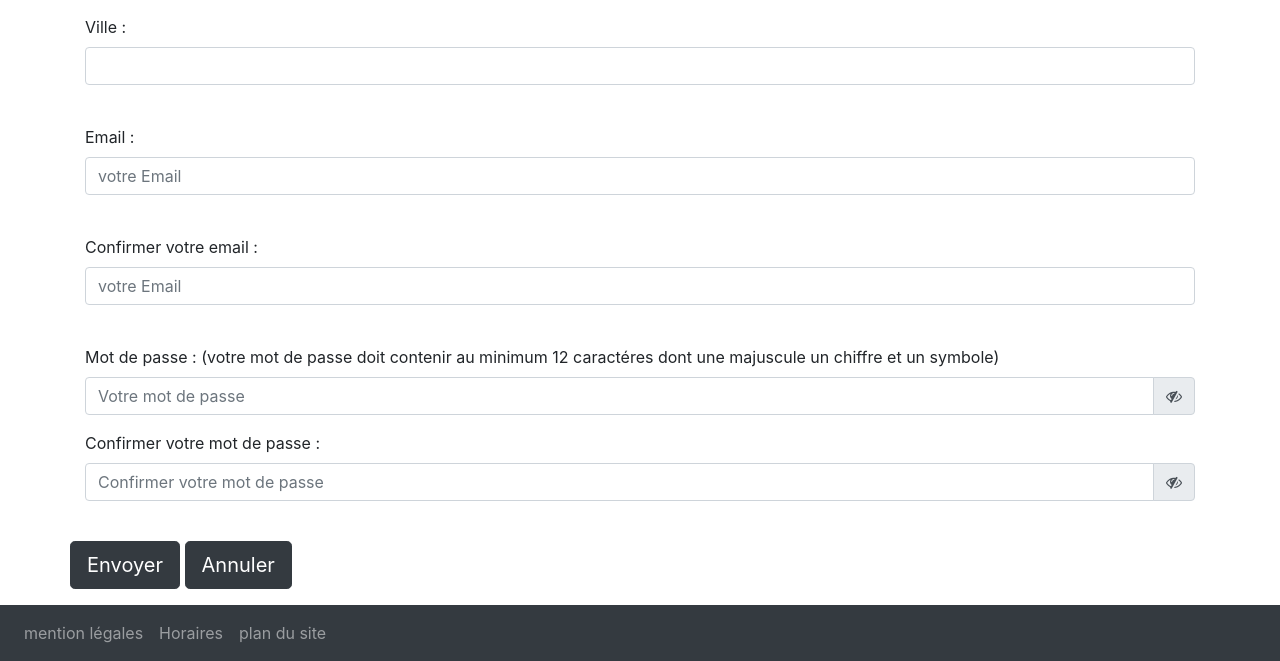
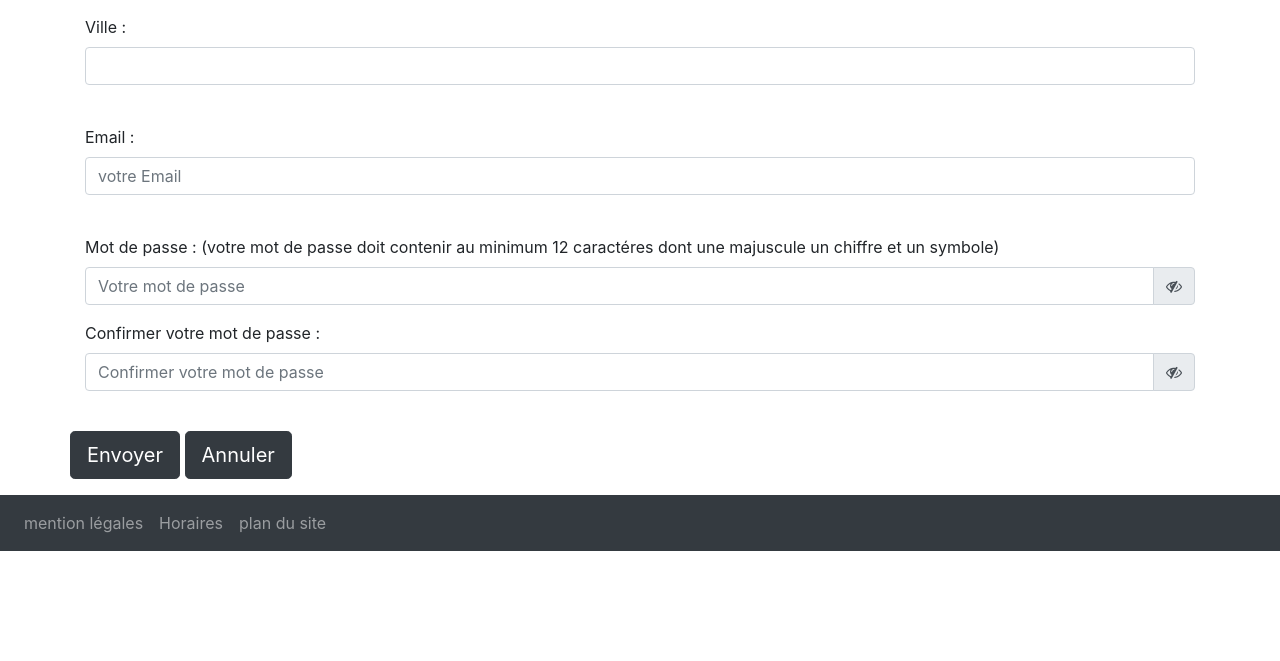
Before and after one commit to Lefhar/jarditou_php_10, a PHP site: page /register.php in a window 1280 px wide. Shown: the part 1068-1729 px from the top of the page. After the commit the page ends 1619 px from the top, so only its background shows below. Run offline with PHP 8.4, Linux system fonts and the light colour scheme.

Commit message:
jarditou php_10

```diff
--- a/assets/js/script.js
+++ b/assets/js/script.js
@@ -297,24 +297,33 @@ $("#viewpassword").click(function(event)
 
 
       // contrôle si password à bien un symbole majuscule et chiffre ainsi que 12 caractére
-      $( "#password" ).keyup(function()
+      $( "#password" ).keyup(function(event)
     {
         if ($( "#password" ).val().match(/(?=.*[a-z])(?=.*[A-Z])(?=.*\d)(?=.*[!&#*?$%@/+($_)!])/)&&$( "#password" ).val().length>=12)
             {
                 $('#password').removeClass( "is-invalid");
                 $('#password').addClass( "is-valid");
-                $('#dpassword').html("<div class=\"alert alert-success\" role=\"alert\">Mot de passe fort</div>")
+                $('#dpassword').html("<div class=\"alert alert-success\" role=\"alert\">Mot de passe fort</div>");
+                $('#divconfirmmdp').css("display", "block");
+                $('#confirpassword').attr('type', 'password');
+                event.preventDefault();
             }
-            else if($( "#password" ).val().length>=1)
+            else if($( "#password" ).val().length>=1&&(!$( "#password" ).val().match(/(?=.*[a-z])(?=.*[A-Z])(?=.*\d)(?=.*[!&#*?$%@/+($_)!])/)))
             {
                 $('#password').removeClass( "is-valid");
                 $('#password').addClass( "is-invalid");
                 $('#dpassword').html("<div class=\"alert alert-danger\" role=\"alert\">Mot de passe faible votre mot de passe doit contenir au minimum 12 caractéres dont une majuscule un chiffre et un symbole exemple ! & # * ? $ % @ / +</div>")
+                $('#confirpassword').attr('type', 'hidden');
+                $('#divconfirmmdp').css("display", "none");
+                event.preventDefault();
             }else{
 
                 $('#password').removeClass( "is-valid");
                 $('#password').removeClass( "is-invalid");
                 $('#dpassword').html("");
+                $('#dconfirpassword').html("");
+                $('#divconfirmmdp').css("display", "none");
+                event.preventDefault();
             }
 
 
@@ -326,7 +335,7 @@ $("#viewpassword").click(function(event)
 //controle si les mot de passe correspondre
  $( "#confirpassword" ).keyup(function()
  {
-     if ($( "#confirpassword" ).val()==$( "#password" ).val())
+     if ($( "#confirpassword" ).val()==$( "#password" ).val()&&$( "#password" ).val().length>=12&&$( "#confirpassword" ).val().length>=12)
          {
              $('#confirpassword').removeClass( "is-invalid");
              $('#confirpassword').addClass( "is-valid");
@@ -337,17 +346,34 @@ $("#viewpassword").click(function(event)
             $('#confirpassword').removeClass( "is-valid");
             $('#confirpassword').addClass( "is-invalid");
              $('#dconfirpassword').html("<div class=\"alert alert-danger\" role=\"alert\">Le mot de passe ne correspond pas</div>")
+
+
             }else{
 
                 $('#dconfirpassword').removeClass( "is-valid");
                 $('#dconfirpassword').removeClass( "is-invalid");
-                $('#dconfirpassword').html("");
             }
 
  });
 
 
+
+
  //empêche le copié coller de l'input password et confirpassword
+
+ $( "#email" ).keydown(
+    function (event)
+    {
+        if (event.keyCode == 86) // Code clé du copier/coller
+        {
+            $( "#email" ).val() =="";
+            $('#demail').html("<div class=\"alert alert-danger\" role=\"alert\">il est interdit de faire un copier coller veuillez écrire votre email</div>")
+            event.preventDefault();
+        }
+     });
+
+
+
 $( "#password" ).keydown(
 function (event)
 {
--- a/register.php
+++ b/register.php
@@ -80,12 +80,6 @@ include('header.php');?>
              </div>
 
              <div class="form-group">
-                 <label for="confirmemail">Confirmer votre email :  </label>
-                 <input type="email" id="confirmemail" name="confirmemail" class="form-control" placeholder="votre Email" autocomplete="off" required>
-                <div id="dconfirmemail"></div><br>
-             </div>
-
-             <div class="form-group">
                  <label for="password">Mot de passe : (votre mot de passe doit contenir au minimum 12 caractéres dont une majuscule un chiffre et un symbole) </label>
 
                  <div class="input-group">
@@ -97,7 +91,7 @@ include('header.php');?>
     <div id="dpassword"></div>
     </div>
 
-             <div class="form-group">
+             <div class="form-group"  id="divconfirmmdp">
                  <label for="confirpassword">Confirmer votre mot de passe :  </label>
                  <div class="input-group" >
              <input type="password" id="confirpassword" name="confirpassword" class="form-control" minlength="12" placeholder="Confirmer votre mot de passe" autocomplete="off" required="" aria-describedby="viewconfirpassword">
@@ -109,13 +103,14 @@ include('header.php');?>
     </div>
                 <br>
              </div>
-                </fieldset><!--fin fieldset pour les coordonnées-->
+
 
 
 
         <div class="form-group">
               <button type="submit"  class="btn btn-dark btn-lg">Envoyer</button>    <button type="reset" class="btn btn-dark btn-lg">Annuler</button>
          </div>
+         </fieldset><!--fin fieldset pour les coordonnées-->
      </form> <!--balise form fin du formulaire-->
       </div>
     </article>
```
